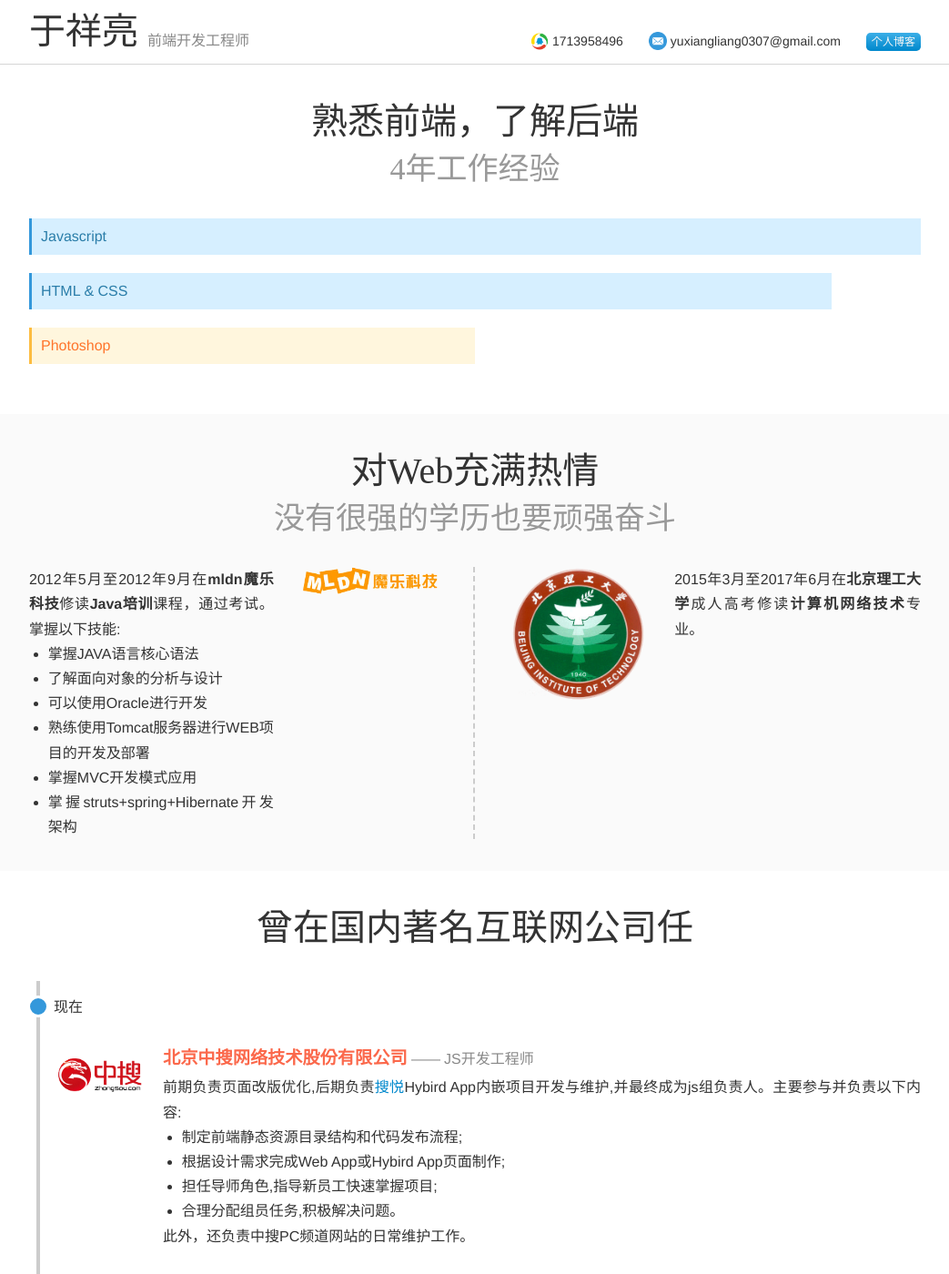
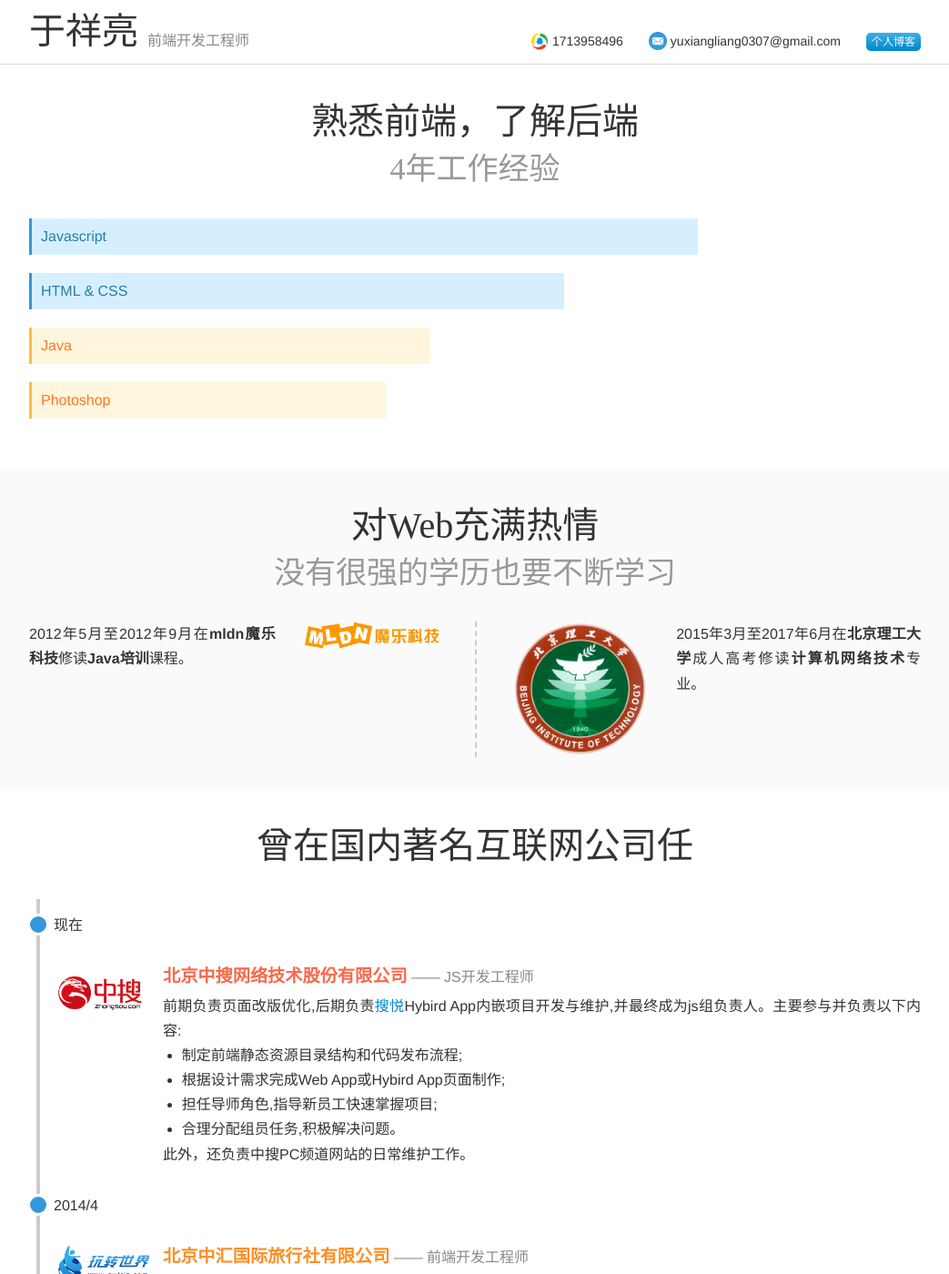
Before and after one commit to siberiawolf/siberiawolf.github.io, a Jekyll site: the page cv/index.html, which Jekyll copies as it is, in a window 1280 px wide and 1400 px high. Shown: the whole window at 91% size, without its empty margins (118-1161 px from the left). Built offline with Jekyll 4.4.1, drawn with Linux system fonts in a browser that asks for light colours; Markdown is read by kramdown in place of the engine named in the settings; some of the changed text lies outside the part shown.

Commit message:
添加cv

```diff
--- a/cv/css/style-v2.4-print.css
+++ b/cv/css/style-v2.4-print.css
@@ -87,11 +87,11 @@ a:hover { text-decoration: underline; }
 
 /* 技术技能章节 */
 .tech-skill-list__item { position: relative; margin-bottom: 15px; }
-.tech-skill-list__item-html-and-css { width: 90%; }
-.tech-skill-list__item-nodejs { width: 75%; }
-.tech-skill-list__item-aspdotnet { width: 60%; }
-.tech-skill-list__item-sql { width: 55%; }
-.tech-skill-list__item-photoshop { width: 50%; }
+.tech-skill-list__item-javascript { width: 75%; }
+.tech-skill-list__item-html-and-css { width: 60%; }
+.tech-skill-list__item-photoshop { width: 40%; }
+.tech-skill-list__item-java { width: 45%; }
+
 .tech-skill-list__item__name {
 	height: 34px;
 	line-height: 34px;
@@ -183,9 +183,11 @@ a:hover { text-decoration: underline; }
 .tech-tag-list__item-nodejs { background: #80bd01; }
 .tech-tag-list__item-html { background: #f60; }
 .tech-tag-list__item-css { background: #f90; }
-.tech-tag-list__item-aspdotnet { background: #68217a; }
-.tech-tag-list__item-sqlite { background: #003b57; }
-.tech-tag-list__item-mysql { background: #015a84; }
+.tech-tag-list__item-weixin { background: #68217a; }
+.tech-tag-list__item-grunt { background: #015a84; }
+.tech-tag-list__item-bootstrap { background: #828084; }
+.tech-tag-list__item-githubpages { background: #842a15; }
+
 .project__intro__header__period { margin-left: 4px; font-size: 0.75em; color: #888; }
 .project__intro__header__period:before { content: '（'; }
 .project__intro__header__period:after { content: '）'; }
--- a/cv/css/style-v2.4.css
+++ b/cv/css/style-v2.4.css
@@ -162,29 +162,30 @@ a.button { display: inline-block; }
 	animation-duration: 1.5s;
 }
 .tech-skill-list__item-javascript {
+	width: 75%;
 	-webkit-animation-name: bar-javascript;
 	animation-name: bar-javascript;
 }
 @-webkit-keyframes bar-javascript {
 	0% { width: 0; }
-	100% { width: 100%; }
+	100% { width: 75%; }
 }
 @keyframes bar-javascript {
 	0% { width: 0; }
-	100% { width: 100%; }
+	100% { width: 75%; }
 }
 .tech-skill-list__item-html-and-css {
-	width: 90%;
+	width: 60%;
 	-webkit-animation-name: bar-html-and-css;
 	animation-name: bar-html-and-css;
 }
 @-webkit-keyframes bar-html-and-css {
 	0% { width: 0; }
-	100% { width: 90%; }
+	100% { width: 60%; }
 }
 @keyframes bar-html-and-css {
 	0% { width: 0; }
-	100% { width: 90%; }
+	100% { width: 60%; }
 }
 .tech-skill-list__item-nodejs {
 	width: 75%;
@@ -199,44 +200,31 @@ a.button { display: inline-block; }
 	0% { width: 0; }
 	100% { width: 75%; }
 }
-.tech-skill-list__item-aspdotnet {
-	width: 60%;
-	-webkit-animation-name: bar-aspdotnet;
-	animation-name: bar-aspdotnet;
-}
-@-webkit-keyframes bar-aspdotnet {
-	0% { width: 0; }
-	100% { width: 60%; }
-}
-@keyframes bar-aspdotnet {
-	0% { width: 0; }
-	100% { width: 60%; }
-}
-.tech-skill-list__item-sql {
-	width: 55%;
-	-webkit-animation-name: bar-sql;
-	animation-name: bar-sql;
-}
-@-webkit-keyframes bar-sql {
-	0% { width: 0; }
-	100% { width: 55%; }
-}
-@keyframes bar-sql {
-	0% { width: 0; }
-	100% { width: 55%; }
-}
 .tech-skill-list__item-photoshop {
-	width: 50%;
+	width: 40%;
 	-webkit-animation-name: bar-photoshop;
 	animation-name: bar-photoshop;
 }
 @-webkit-keyframes bar-photoshop {
 	0% { width: 0; }
-	100% { width: 50%; }
+	100% { width: 40%; }
 }
 @keyframes bar-photoshop {
 	0% { width: 0; }
-	100% { width: 50%; }
+	100% { width: 40%; }
+}
+.tech-skill-list__item-java {
+	width: 45%;
+	-webkit-animation-name: bar-java;
+	animation-name: bar-java;
+}
+@-webkit-keyframes bar-java {
+	0% { width: 0; }
+	100% { width: 45%; }
+}
+@keyframes bar-java {
+	0% { width: 0; }
+	100% { width: 45%; }
 }
 .tech-skill-list__item__name {
 	height: 40px;
@@ -310,8 +298,8 @@ a.button { display: inline-block; }
 
 @media (min-width: 960px) {
 	.edu { width: 50%; float: left; box-sizing: border-box; }
-	.edu-seniorschool { padding-right: 4%; border-right: 2px dashed #ccc; }
-	.edu-university { padding-left: 4%; }
+	.edu-seniorschool { padding-right: 4%; }
+	.edu-university { padding-left: 4%; border-left: 2px dashed #ccc; }
 	.edu-seniorschool .edu__body { padding-right: 180px; }
 	.edu-university .edu__body { padding-left: 180px; }
 	.edu__logo { width: 150px; }
@@ -387,6 +375,9 @@ a.button { display: inline-block; }
 .tech-tag-list__item-css { background: #f90; }
 .tech-tag-list__item-weixin { background: #68217a; }
 .tech-tag-list__item-grunt { background: #015a84; }
+.tech-tag-list__item-bootstrap { background: #828084; }
+.tech-tag-list__item-githubpages { background: #842a15; }
+
 .project__intro__header__period {
 	position: absolute;
 	right: 0;
--- a/cv/index.html
+++ b/cv/index.html
@@ -58,7 +58,10 @@ body.parentNode.style.overflow = body.style.overflow = 'hidden';
 						<h4 class="tech-skill-list__item__name">Javascript</h4>
 						<div class="tech-skill-list__item__detail fade">
 							<ul class="list">
-								<li></li>
+								<li>熟练使用ECMAScript5、了解ECMAScript6；</li>
+								<li>了解AMD、CommonJS规范；</li>
+								<li>了解JS面向对象及组件开发；</li>
+								<li>了解JS模块化开发。</li>
 							</ul>
 						</div>
 					</li>
@@ -66,7 +69,20 @@ body.parentNode.style.overflow = body.style.overflow = 'hidden';
 						<h4 class="tech-skill-list__item__name">HTML &amp; CSS</h4>
 						<div class="tech-skill-list__item__detail fade">
 							<ul class="list">
-								<li></li>
+								<li>有移动端内嵌APP经验；</li>
+								<li>了解HTML5新标签的语义；</li>
+								<li>能适当使用CSS3使页面效果更佳；</li>
+								<li>能熟练使用Chrome开发工具、Charles等工具辅助开发。</li>
+							</ul>
+						</div>
+					</li>
+					<li class="tech-skill-list__item tech-skill-list__item-java">
+						<h4 class="tech-skill-list__item__name">Java</h4>
+						<div class="tech-skill-list__item__detail fade">
+							<ul class="list">
+								<li>掌握Java语言核心；</li>
+								<li>熟练使用Tomcat服务器进行WEB项目的开发及部署；</li>
+								<li>掌握struts+spring+Hibernate开发架构。</li>
 							</ul>
 						</div>
 					</li>
@@ -74,7 +90,7 @@ body.parentNode.style.overflow = body.style.overflow = 'hidden';
 						<h4 class="tech-skill-list__item__name">Photoshop</h4>
 						<div class="tech-skill-list__item__detail fade">
 							<ul class="list">
-								<li>能进行简单的图片处理和平面设计；</li>
+								<li>能进行简单的图片处理和平面设计。</li>
 							</ul>
 						</div>
 					</li>
@@ -87,23 +103,15 @@ body.parentNode.style.overflow = body.style.overflow = 'hidden';
 		<div class="boundary">
 			<header class="section__header">
 				<h2 class="section__header__title">对Web充满热情</h2>
-				<h3 class="section__header__subtitle">没有很强的学历也要顽强奋斗</h3>
+				<h3 class="section__header__subtitle">没有很强的学历也要不断学习</h3>
 			</header>
 			<div class="section-body clearfix">
-				<div class="edu edu-seniorschool not-for-print">
+				<div class="edu edu-seniorschool">
 					<div class="edu__body clearfix">
 						<a href="http://www.mldn.cn/" target="_blank">
 							<img src="images/mldn.png" alt="mldn魔乐科技" class="edu__logo" />
 						</a>
-						<p>2012年5月至2012年9月在<strong>mldn魔乐科技</strong>修读<strong>Java培训</strong>课程，通过考试。掌握以下技能:</p>
-						<ul class="list">
-							<li>掌握JAVA语言核心语法</li>
-							<li>了解面向对象的分析与设计</li>
-							<li>可以使用Oracle进行开发</li>
-							<li>熟练使用Tomcat服务器进行WEB项目的开发及部署</li>
-							<li>掌握MVC开发模式应用</li>
-							<li>掌握struts+spring+Hibernate开发架构</li>
-						</ul>
+						<p>2012年5月至2012年9月在<strong>mldn魔乐科技</strong>修读<strong>Java培训</strong>课程。</p>
 					</div>
 				</div>
 				<div class="edu edu-university">
@@ -196,7 +204,7 @@ body.parentNode.style.overflow = body.style.overflow = 'hidden';
 								<li class="tech-tag-list__item tech-tag-list__item-html">HTML</li>
 								<li class="tech-tag-list__item tech-tag-list__item-css">CSS</li>
 							</ul>
-							<p class="project__intro__header__period">开始时间 至今</p>
+							<p class="project__intro__header__period">2014/9 至今</p>
 						</header>
 						<p>采用Hybird App内嵌方式,根据不同关键词生产不同展示页面,实现搜悦个性化搜索结果页展示。</p>
 						<p>项目前端采用原生JS+HTML+CSS,后端配合PHP接口、Java接口以及客户端Webview交互接口。</p>
@@ -217,7 +225,7 @@ body.parentNode.style.overflow = body.style.overflow = 'hidden';
 								<li class="tech-tag-list__item tech-tag-list__item-grunt">Grunt</li>
 								<li class="tech-tag-list__item tech-tag-list__item-javascript">Javascript</li>
 							</ul>
-							<p class="project__intro__header__period">开始时间 结束时间</p>
+							<p class="project__intro__header__period">2015/6 2015/10</p>
 						</header>
 						<p>通过众包项目,可以让普通网民参与词条编辑和报错。</p>
 						<p>项目前端采用Zepto.js+HTML+CSS,后端配合PHP接口、客户端Webview交互接口。</p>
@@ -235,7 +243,7 @@ body.parentNode.style.overflow = body.style.overflow = 'hidden';
 								<li class="tech-tag-list__item tech-tag-list__item-weixin">Weixin</li>
 								<li class="tech-tag-list__item tech-tag-list__item-javascript">Javascript</li>
 							</ul>
-							<p class="project__intro__header__period">开始时间 结束时间</p>
+							<p class="project__intro__header__period">2015/6 至今</p>
 						</header>
 						<p>通过内嵌H5页面查看新闻资讯并可以将新闻分享到微信。</p>
 						<p>项目由搜悦内嵌部分和分享落地页两部分组成。</p>
@@ -243,6 +251,48 @@ body.parentNode.style.overflow = body.style.overflow = 'hidden';
 					</div>
 					<div class="project__thumb">
 						<img src="images/share.jpg" alt="搜悦新闻详情页项目" />
+					</div>
+				</section>
+				<section class="project clearfix">
+					<div class="project__intro">
+						<header class="project__intro__header clearfix">
+							<h4 class="project__intro__header__title">免费的编程中文书籍索引</h4>
+							<ul class="tech-tag-list">
+								<li class="tech-tag-list__item tech-tag-list__item-bootstrap">Bootstrap</li>
+								<li class="tech-tag-list__item tech-tag-list__item-javascript">Javascript</li>
+							</ul>
+							<p class="project__intro__header__period">2014/10 至今</p>
+						</header>
+						<p>整理自<a href="https://github.com/justjavac/free-programming-books-zh_CN" target="_blank">justjavac</a>。</p>
+						<p>为了方便阅读,采用了Bootstrap制作了网页版书籍索引。</p>
+						<p>本手册不定期手动从原文中更新。</p>
+						<p class="project__intro__links">
+							<a href="http://siberiawolf.com/free_programming/index.html" target="_blank">官方网站</a>
+						</p>
+					</div>
+					<div class="project__thumb">
+						<img src="images/blog.png" alt="免费的编程中文书籍索引" />
+					</div>
+				</section>
+				<section class="project clearfix">
+					<div class="project__intro">
+						<header class="project__intro__header clearfix">
+							<h4 class="project__intro__header__title">个人博客</h4>
+							<ul class="tech-tag-list">
+								<li class="tech-tag-list__item tech-tag-list__item-githubpages">GithubPages</li>
+								<li class="tech-tag-list__item tech-tag-list__item-javascript">Javascript</li>
+							</ul>
+							<p class="project__intro__header__period">2014/10 至今</p>
+						</header>
+						<p>个人博客,整理一些学习记录和笔记。</p>
+						<p>使用了Github Pages开源技术;七牛云存储;Jekyll模版搭建。</p>
+						<p class="project__intro__links">
+							<a href="http://siberiawolf.com/" target="_blank">官方网站</a>
+							<a href="https://github.com/siberiawolf/siberiawolf.github.io" target="_blank">项目地址</a>
+						</p>
+					</div>
+					<div class="project__thumb">
+						<img src="images/blog_2.png" alt="个人博客" />
 					</div>
 				</section>
 			</div>
```
Also changed, not shown: other parts of cv/index.html (+1 -1 lines), cv/images/blog.png (added), cv/images/blog_2.png (added).
